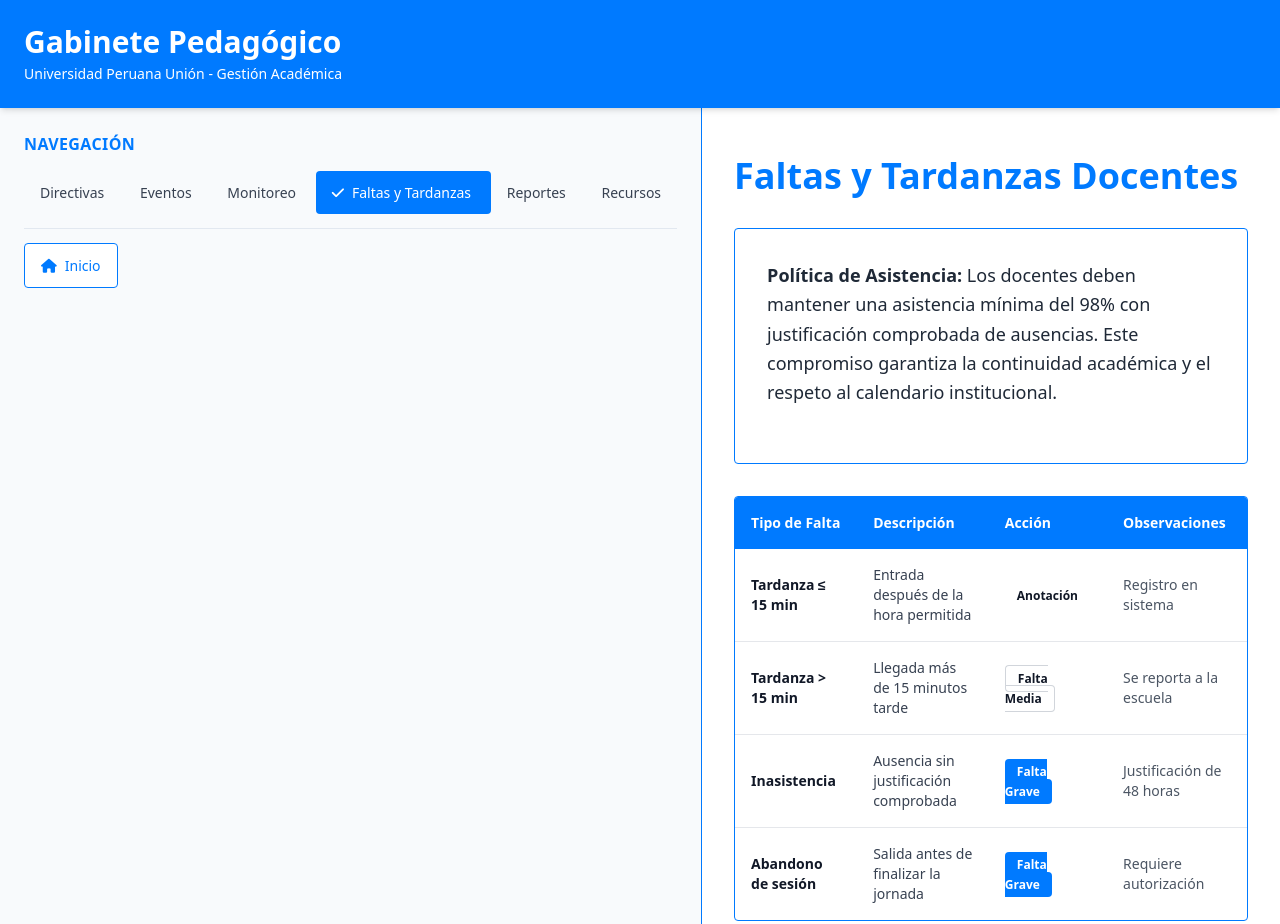
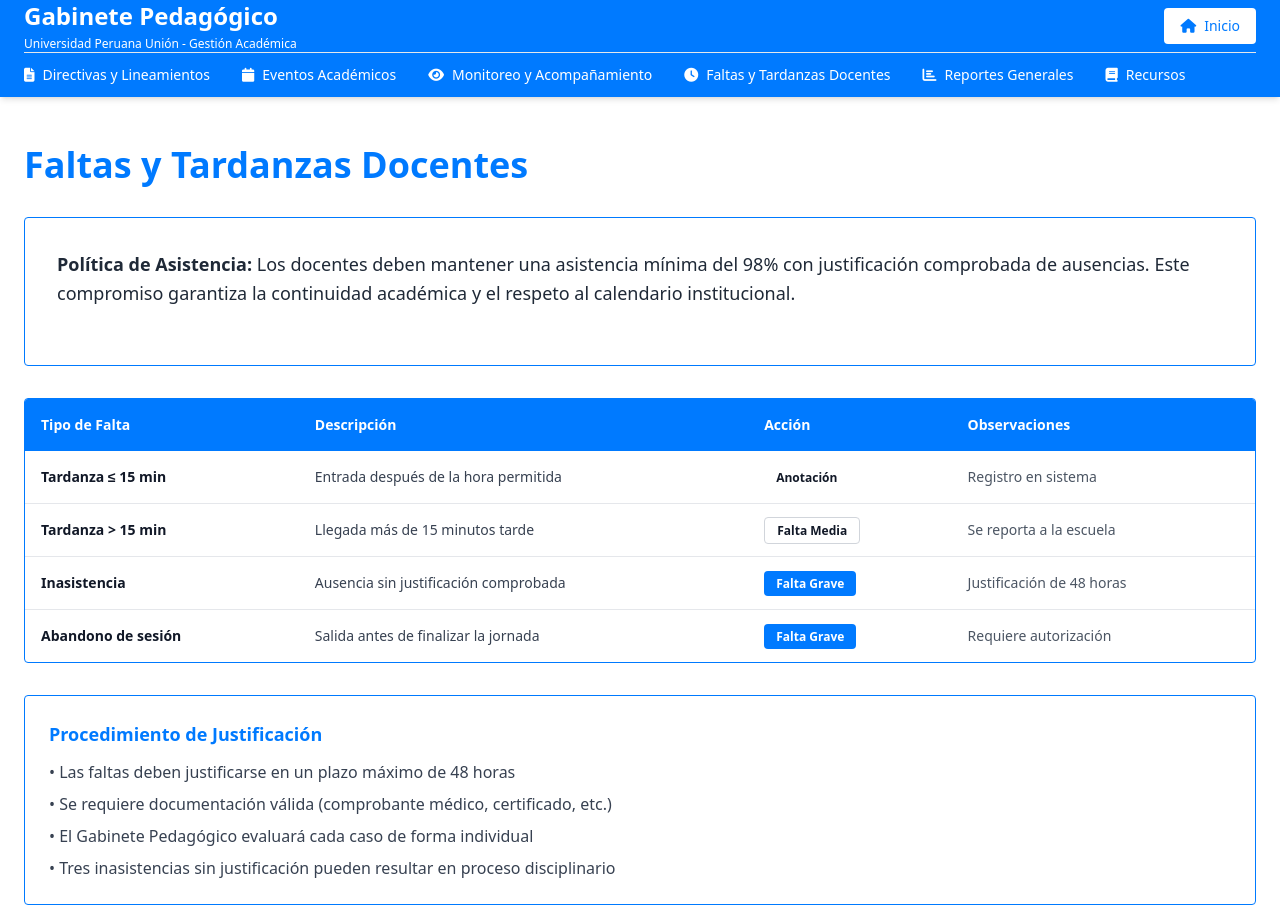
Before and after one commit to cristh24/gabinetepedagogico, a website: page src/pages/faltas.html in a window 1280 px wide. Shown: the top 924 px of the page. Drawn offline with Linux system fonts and the light colour scheme.

Commit message:
Reemplazar sidebar con navbar horizontal en header
- Eliminar barra lateral de navegación (sidebar)
- Agregar navbar horizontal en el header con todos los elementos de navegación
- Incluir: Directivas y Lineamientos, Eventos Académicos, Monitoreo y Acompañamiento, Faltas y Tardanzas Docentes, Reportes Generales, Recursos
- Botón de Inicio en la esquina superior derecha
- Aplicar cambios en todos los 6 archivos HTML de páginas

```diff
--- a/src/pages/faltas.html
+++ b/src/pages/faltas.html
@@ -10,52 +10,44 @@
 <body class="bg-white text-gray-900 font-sans">
 
     <header class="bg-brand text-white shadow-md sticky top-0 z-50">
-        <div class="container mx-auto px-6 py-6">
-            <div class="flex items-center justify-between">
-                <div>
-                    <a href="../../index.html" class="hover:opacity-90 transition">
-                        <h1 class="text-3xl font-bold">Gabinete Pedagógico</h1>
-                        <p class="text-white opacity-80 text-sm mt-1">Universidad Peruana Unión - Gestión Académica</p>
-                    </a>
-                </div>
+        <div class="max-w-7xl mx-auto px-6">
+            <!-- Header Superior -->
+            <div class="py-4 flex items-center justify-between">
+                <a href="../../index.html" class="hover:opacity-90 transition">
+                    <h1 class="text-2xl font-bold">Gabinete Pedagógico</h1>
+                    <p class="text-white opacity-80 text-xs mt-1">Universidad Peruana Unión - Gestión Académica</p>
+                </a>
+                <a href="../../index.html" class="px-4 py-2 bg-white text-brand rounded font-medium hover:bg-gray-100 transition text-sm">
+                    <i class="fas fa-home mr-2"></i>Inicio
+                </a>
             </div>
+
+            <!-- Navbar de Navegación -->
+            <nav class="border-t border-white border-opacity-20 py-3 flex justify-start gap-8">
+                <a href="directivas.html" class="text-white font-medium hover:opacity-80 transition text-sm whitespace-nowrap">
+                    <i class="fas fa-file-alt mr-2"></i>Directivas y Lineamientos
+                </a>
+                <a href="eventos.html" class="text-white font-medium hover:opacity-80 transition text-sm whitespace-nowrap">
+                    <i class="fas fa-calendar mr-2"></i>Eventos Académicos
+                </a>
+                <a href="monitoreo.html" class="text-white font-medium hover:opacity-80 transition text-sm whitespace-nowrap">
+                    <i class="fas fa-eye mr-2"></i>Monitoreo y Acompañamiento
+                </a>
+                <a href="faltas.html" class="text-white font-medium hover:opacity-80 transition text-sm whitespace-nowrap">
+                    <i class="fas fa-clock mr-2"></i>Faltas y Tardanzas Docentes
+                </a>
+                <a href="reportes.html" class="text-white font-medium hover:opacity-80 transition text-sm whitespace-nowrap">
+                    <i class="fas fa-chart-bar mr-2"></i>Reportes Generales
+                </a>
+                <a href="recursos.html" class="text-white font-medium hover:opacity-80 transition text-sm whitespace-nowrap">
+                    <i class="fas fa-book mr-2"></i>Recursos
+                </a>
+            </nav>
         </div>
     </header>
 
-    <div class="flex flex-row max-w-7xl mx-auto">
-        <!-- Sidebar de Navegación - Siempre Visible -->
-        <aside class="w-56 bg-slate-50 border-r border-brand min-h-screen p-6 sticky top-16">
-            <h3 class="text-base font-semibold text-brand mb-6 uppercase tracking-wide">
-                Navegación
-            </h3>
-            <nav class="space-y-2">
-                <a href="directivas.html" class="block w-full text-left py-3 px-4 rounded text-sm font-medium text-gray-700 hover:bg-blue-100 transition">
-                    Directivas
-                </a>
-                <a href="eventos.html" class="block w-full text-left py-3 px-4 rounded text-sm font-medium text-gray-700 hover:bg-blue-100 transition">
-                    Eventos
-                </a>
-                <a href="monitoreo.html" class="block w-full text-left py-3 px-4 rounded text-sm font-medium text-gray-700 hover:bg-blue-100 transition">
-                    Monitoreo
-                </a>
-                <a href="faltas.html" class="block w-full text-left py-3 px-4 rounded text-sm font-medium bg-brand text-white hover:opacity-90 transition">
-                    <i class="fas fa-check mr-2"></i>Faltas y Tardanzas
-                </a>
-                <a href="reportes.html" class="block w-full text-left py-3 px-4 rounded text-sm font-medium text-gray-700 hover:bg-blue-100 transition">
-                    Reportes
-                </a>
-                <a href="recursos.html" class="block w-full text-left py-3 px-4 rounded text-sm font-medium text-gray-700 hover:bg-blue-100 transition">
-                    Recursos
-                </a>
-            </nav>
-            <div class="border-t border-slate-200 my-6"></div>
-            <a href="../../index.html" class="block w-full text-center py-3 px-4 rounded text-sm font-medium bg-white text-brand border border-brand hover:bg-blue-50 transition">
-                <i class="fas fa-home mr-2"></i>Inicio
-            </a>
-        </aside>
-
-        <!-- Contenido Principal -->
-        <main class="flex-1 px-8 py-12">
+    <!-- Contenido Principal -->
+    <main class="max-w-7xl mx-auto px-6 py-12">
 
         <!-- Sección Faltas y Tardanzas -->
         <section class="mb-16">
@@ -115,10 +107,9 @@
                     <li>• Tres inasistencias sin justificación pueden resultar en proceso disciplinario</li>
                 </ul>
             </div>
-        </main>
-    </div>
+    </main>
 
-    <footer class="bg-brand text-white py-12 mt-20">
+    <footer class="bg-brand text-white py-12 mt-20">>
         <div class="max-w-7xl mx-auto px-6">
             <div class="grid md:grid-cols-4 gap-8 mb-10">
                 <div>
```
Also changed, not shown: src/pages/directivas.html (+35 -44 lines), src/pages/eventos.html (+35 -44 lines), src/pages/monitoreo.html (+36 -45 lines), src/pages/recursos.html (+35 -44 lines), src/pages/reportes.html (+36 -45 lines).
